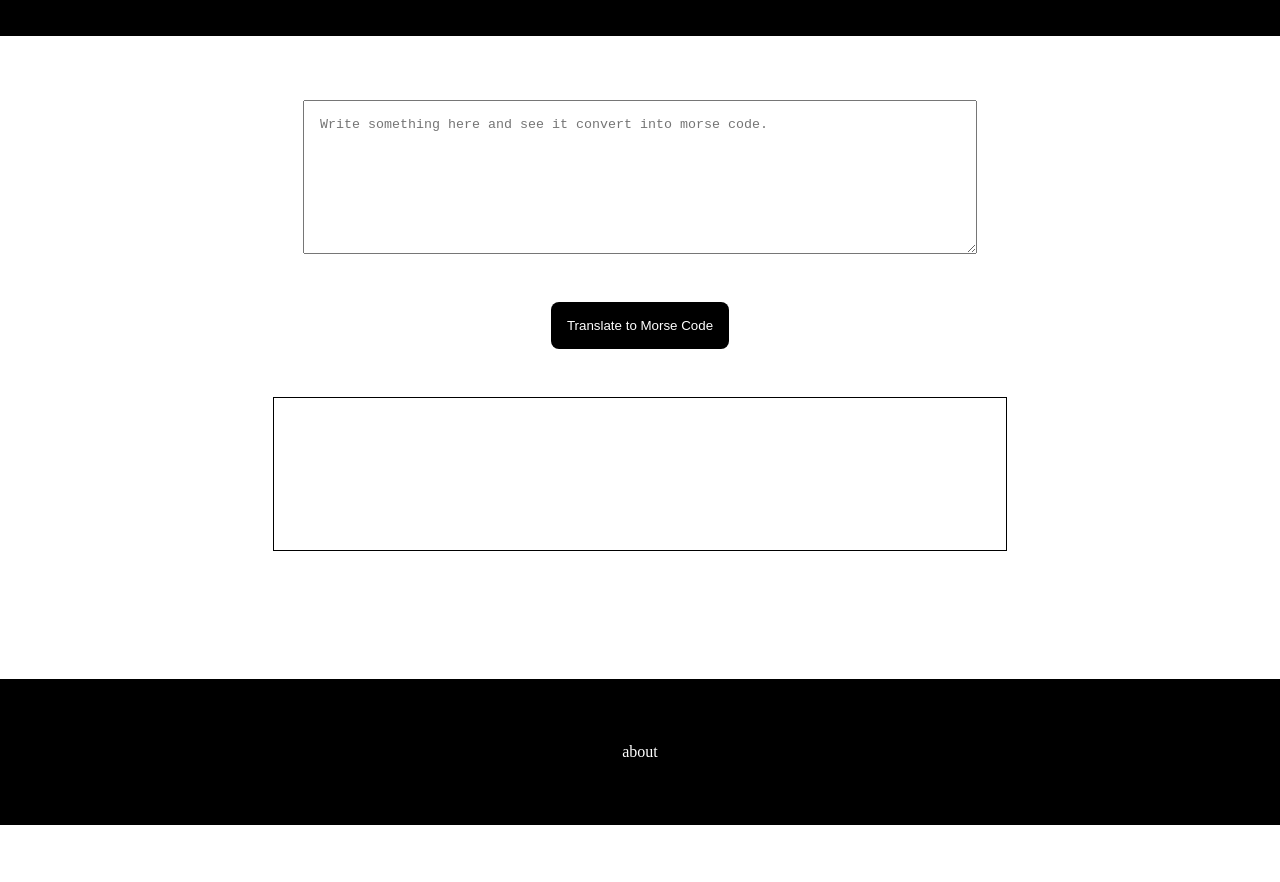
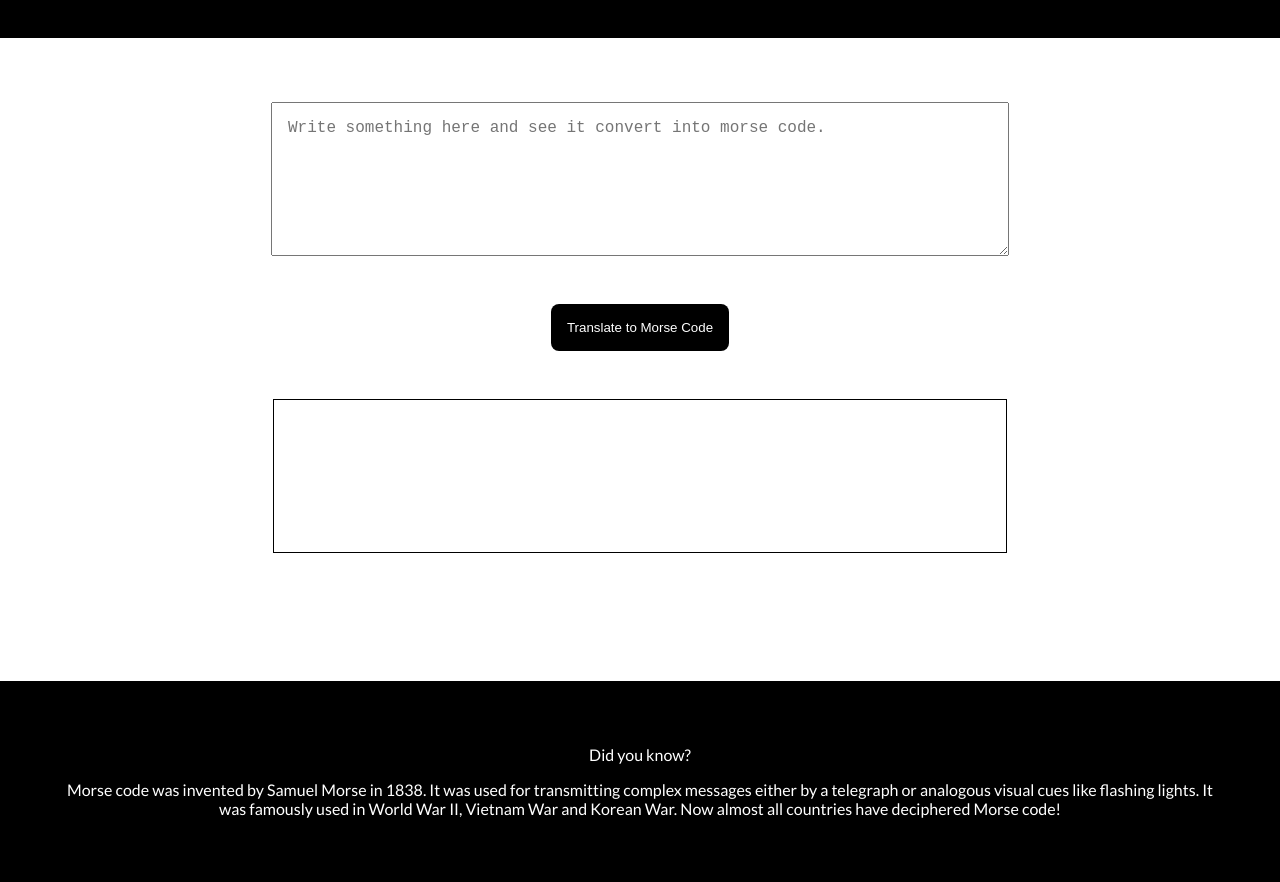
Before and after one commit to amulyaparab/neogcamp-Mark7, a plain HTML site: page index.html in a window 1280 px wide. Shown: the part 108-990 px from the top of the page. Before the commit the page ends 933 px from the top, so only its background shows below. Drawn offline with Linux system fonts and the light colour scheme.

Commit message:
styles: added fonts and more

```diff
--- a/index.html
+++ b/index.html
@@ -6,8 +6,10 @@
     <meta name="viewport" content="width=device-width, initial-scale=1.0" />
     <title>Morse code</title>
     <style>
+      @import url("https://fonts.googleapis.com/css2?family=Lato:wght@400;700&display=swap");
       body {
         margin: 0px;
+        font-family: "Lato", sans-serif;
       }
       header {
         background-color: black;
@@ -18,10 +20,11 @@
       textarea {
         display: block;
         height: 15vh;
-        width: 50%;
+        width: 55%;
         padding: 1rem;
         margin: auto;
         margin-top: 4rem;
+        font-size: 1rem;
       }
 
       #btn-translate {
@@ -63,8 +66,16 @@
     ></textarea>
 
     <button id="btn-translate">Translate to Morse Code</button>
-    <div id="output"></div>
-    <footer>about</footer>
+    <div style="font-size: 2rem" id="output"></div>
+    <footer>
+      Did you know?
+      <div style="padding-top: 1rem">
+        Morse code was invented by Samuel Morse in 1838. It was used for
+        transmitting complex messages either by a telegraph or analogous visual
+        cues like flashing lights. It was famously used in World War II, Vietnam
+        War and Korean War. Now almost all countries have deciphered Morse code!
+      </div>
+    </footer>
     <script src="app.js" type="text/javascript"></script>
   </body>
 </html>
```
